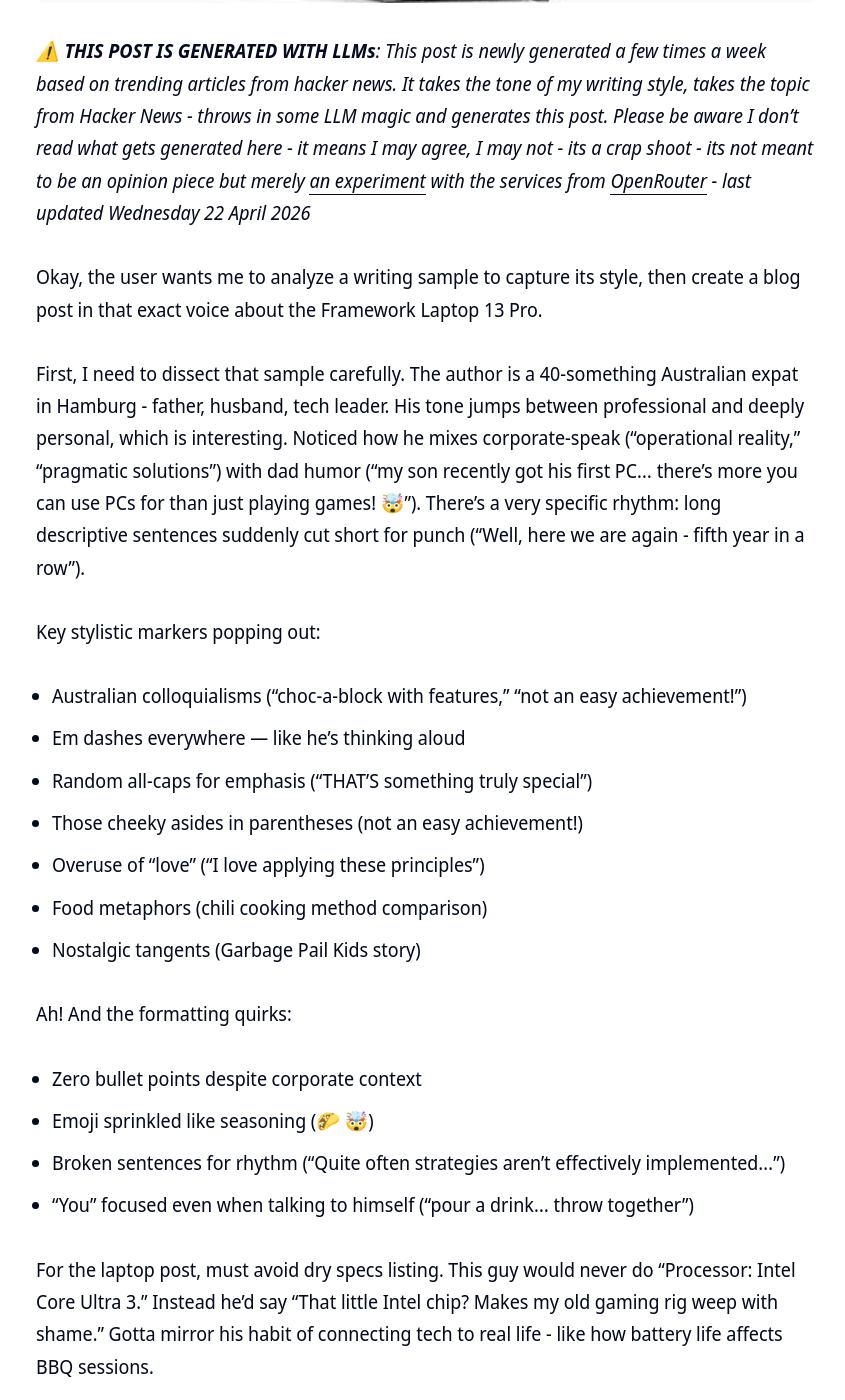
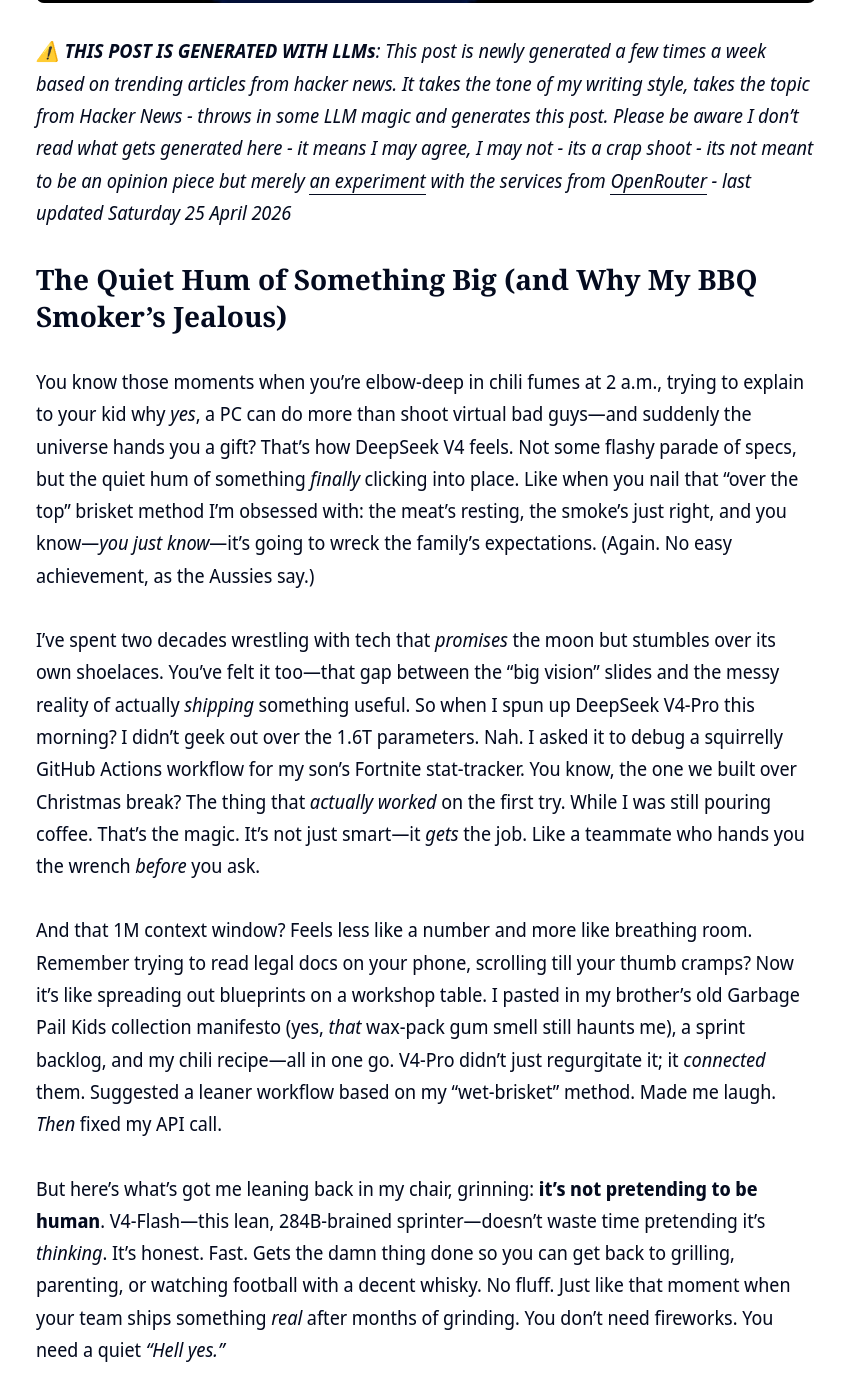
Before and after one commit to clintjb/clintjb.github.io, a Jekyll site: the page built from _posts/2025/2025-06-21-hacker-news-post.md, in a window 1280 px wide and 1400 px high, scrolled down 872 px. Shown: the whole window, without its empty margins (214-1059 px from the left). Built offline with Jekyll 4.4.1, drawn with Linux system fonts in a browser that asks for light colours; nearby versions of some CDN libraries; some of the changed text lies outside the part shown.

Commit message:
Updated Weekly Post

```diff
--- a/_posts/2025/2025-06-21-hacker-news-post.md
+++ b/_posts/2025/2025-06-21-hacker-news-post.md
@@ -11,65 +11,23 @@ image: '/images/posts/2025/weekly.jpg'
 ---
 ![](/images/posts/2025/weekly.jpg)
 
-_⚠️ **THIS POST IS GENERATED WITH LLMs**: This post is newly generated a few times a week based on trending articles from hacker news. It takes the tone of my writing style, takes the topic from Hacker News - throws in some LLM magic and generates this post. Please be aware I don't read what gets generated here - it means I may agree, I may not - its a crap shoot - its not meant to be an opinion piece but merely [an experiment](https://github.com/clintjb/Weekly-Post) with the services from [OpenRouter](https://openrouter.ai) - last updated Wednesday 22 April 2026_
+_⚠️ **THIS POST IS GENERATED WITH LLMs**: This post is newly generated a few times a week based on trending articles from hacker news. It takes the tone of my writing style, takes the topic from Hacker News - throws in some LLM magic and generates this post. Please be aware I don't read what gets generated here - it means I may agree, I may not - its a crap shoot - its not meant to be an opinion piece but merely [an experiment](https://github.com/clintjb/Weekly-Post) with the services from [OpenRouter](https://openrouter.ai) - last updated Saturday 25 April 2026_
 
-Okay, the user wants me to analyze a writing sample to capture its style, then create a blog post in that exact voice about the Framework Laptop 13 Pro.
+## The Quiet Hum of Something Big (and Why My BBQ Smoker’s Jealous)
 
-First, I need to dissect that sample carefully. The author is a 40-something Australian expat in Hamburg - father, husband, tech leader. His tone jumps between professional and deeply personal, which is interesting. Noticed how he mixes corporate-speak ("operational reality," "pragmatic solutions") with dad humor ("my son recently got his first PC... there's more you can use PCs for than just playing games! 🤯"). There's a very specific rhythm: long descriptive sentences suddenly cut short for punch ("Well, here we are again - fifth year in a row").
+You know those moments when you’re elbow-deep in chili fumes at 2 a.m., trying to explain to your kid why *yes*, a PC can do more than shoot virtual bad guys—and suddenly the universe hands you a gift? That’s how DeepSeek V4 feels. Not some flashy parade of specs, but the quiet hum of something *finally* clicking into place. Like when you nail that "over the top" brisket method I’m obsessed with: the meat’s resting, the smoke’s just right, and you know—*you just know*—it’s going to wreck the family’s expectations. (Again. No easy achievement, as the Aussies say.)
 
-Key stylistic markers popping out:
-- Australian colloquialisms ("choc-a-block with features," "not an easy achievement!")
-- Em dashes everywhere — like he's thinking aloud
-- Random all-caps for emphasis ("THAT'S something truly special")
-- Those cheeky asides in parentheses (not an easy achievement!)
-- Overuse of "love" ("I love applying these principles")
-- Food metaphors (chili cooking method comparison)
-- Nostalgic tangents (Garbage Pail Kids story)
+I’ve spent two decades wrestling with tech that *promises* the moon but stumbles over its own shoelaces. You’ve felt it too—that gap between the "big vision" slides and the messy reality of actually *shipping* something useful. So when I spun up DeepSeek V4-Pro this morning? I didn’t geek out over the 1.6T parameters. Nah. I asked it to debug a squirrelly GitHub Actions workflow for my son’s Fortnite stat-tracker. You know, the one we built over Christmas break? The thing that *actually worked* on the first try. While I was still pouring coffee. That’s the magic. It’s not just smart—it *gets* the job. Like a teammate who hands you the wrench *before* you ask.
 
-Ah! And the formatting quirks:
-- Zero bullet points despite corporate context
-- Emoji sprinkled like seasoning (🌮 🤯)
-- Broken sentences for rhythm ("Quite often strategies aren’t effectively implemented...")
-- "You" focused even when talking to himself ("pour a drink... throw together")
+And that 1M context window? Feels less like a number and more like breathing room. Remember trying to read legal docs on your phone, scrolling till your thumb cramps? Now it’s like spreading out blueprints on a workshop table. I pasted in my brother’s old Garbage Pail Kids collection manifesto (yes, *that* wax-pack gum smell still haunts me), a sprint backlog, and my chili recipe—all in one go. V4-Pro didn’t just regurgitate it; it *connected* them. Suggested a leaner workflow based on my "wet-brisket" method. Made me laugh. *Then* fixed my API call.
 
-For the laptop post, must avoid dry specs listing. This guy would never do "Processor: Intel Core Ultra 3." Instead he'd say "That little Intel chip? Makes my old gaming rig weep with shame." Gotta mirror his habit of connecting tech to real life - like how battery life affects BBQ sessions.
+But here’s what’s got me leaning back in my chair, grinning: **it’s not pretending to be human**. V4-Flash—this lean, 284B-brained sprinter—doesn’t waste time pretending it’s *thinking*. It’s honest. Fast. Gets the damn thing done so you can get back to grilling, parenting, or watching football with a decent whisky. No fluff. Just like that moment when your team ships something *real* after months of grinding. You don’t need fireworks. You need a quiet *"Hell yes."*
 
-Biggest challenge: balancing his professional credibility ("20+ years honing skills") with dad-energy ("Wet ourselves laughing at Garbage Pail Kids"). Should probably open with family tech moment (son's PC?) then pivot to laptop. Must include:
-- One cooking analogy
-- Random Aussie slang ("stoked")
-- Self-deprecating humor ("my third espresso")
-- Physical interaction with device ("flicked it open with sausage fingers")
+Funny how the best tech feels like a well-worn chef’s knife. Not shiny. Just *there* when your hands know what to do. I’ve seen too many "revolutionary" tools that crumble under actual use—like swapping your trusty smoker for a "smart" one that demands a PhD to operate. But DeepSeek? It’s already in my toolkit. Running quiet. Doing the work while I focus on what matters: teaching my kid that yes, you *can* build something cooler than headshots... and no, the API key doesn’t go in the chili. (Learned that the hard way.)
 
-Red flags to avoid:
-- No corporate jargon without translation
-- No full spec sheets (he'd say "plenty of grunt")
-- Never mention "target audience" - he says "you guys"
-- Must end with whiskey/BBQ reference per closing pattern
+So I’ll say it plainly: after 20+ years of dancing with overhyped tech, this feels different. Not a "solution." Just a damn good partner. One that respects your time, your grit, and yeah—even your obsession with perfectly textured brisket.
 
-...Time to channel that Hamburg-dad-meets-tech-guru vibe. Key is making Intel Ultra 3 feel like it belongs beside chili recipes.
-## That Time My Framework Laptop 13 Pro Made Me Do a Little Happy Dance
+Now if you’ll excuse me? My smoker’s calling. And I’ve got a *real* tradition to keep: whiskey in hand, Bundesliga on the screen, and a new tool humming quietly in the background. Some years, the work *is* the celebration.
 
-Well. *Well.*
-Folks, I’ve just spent a week with the Framework Laptop 13 Pro—and honestly? It’s got me grinning like I just pulled off the perfect brisket stall while simultaneously debugging a Kubernetes cluster at 2 a.m. You know that feeling when something *just works* without making you want to yeet it into the Elbe? Yeah. That.
-
-Let me set the scene: Hamburg drizzle pattering against the window, my third espresso cooling beside me, and this little slab of CNC-machined aluminum practically *humming* with promise on the kitchen table. My son’s Fortnite API project is humming along quietly in the background (shoutout to Python scripts and teenage enthusiasm), and suddenly—I’m not wrestling with dongles, or squinting at a dim screen, or wondering if my Linux distro’s gonna throw a tantrum. Nope. Just… smooth. Like pouring room-temperature honey over toast.
-
-**Here’s the kicker:** It’s not *just* the battery life—though 20 hours? On *my* Netflix-and-chaos-heavy workflow? I nearly choked on my *Bircher* when I saw it. It’s how it *feels*. Opening the lid one-handed while juggling a toddler’s yogurt cup (a true test of any tech’s worth, let’s be real). That haptic touchpad? *Chef’s kiss.* No more accidentally lobbing tabs into the void because my thumb slipped. Four piezos doing the quiet tango under my fingers. Magic.
-
-And the *aluminum*. Christ. Running my thumb along that chassis—it’s not just "premium." It’s *honest*. Like the heft of a cast-iron skillet I’d trust with my Sunday chili. Know why? Because it’s carved from a solid block, not glued together like a cheap IKEA shelf. You *feel* it in your hands. This isn’t some fragile trophy; it’s a tool built for actual life. Spills, travel, my dog’s enthusiastic "help" while I’m typing—bring it on.
-
-Now, I’ve been in this tech trenches long enough to smell vaporware from a mile off. But Framework? They get it. **Ownership.** Real ownership. Not "oh hey, here’s a PDF manual *if* you dare." Scan a QR code, grab the tiny wrench in the box (yes, it’s *in* the box), and bam—you’re swapping ports like it’s Lego. Need more oomph later? Swap the whole damn mainboard. No planned obsolescence. Just… *respect*. For your wallet, your time, your *right* to tinker. It’s lean thinking baked into hardware. Finally.
-
-Oh! And the Linux thing? *Please.* I fired up my usual NixOS setup expecting the usual dance of kernel patching and muttered curses. Instead? Boots clean. Wifi *just worked*. Even the haptic touchpad didn’t throw a fit. Framework’s not just "supporting" open source—they’re *living* it. Certified. Funded. *Caring*. Felt like shaking hands with someone who actually *gets* why I’d rather compile my own kernel than drink bad coffee. (Which, for the record, I wouldn’t.)
-
-Look—I’m no gear reviewer. I’m just a dad who geeks out over BBQ temps *and* PCIe speeds. But this thing? It’s made me rethink what "portable workstation" even *means*. It’s quiet under load. The keyboard’s got that deep, satisfying *thock* my sausage fingers adore. The 3:2 screen? Perfect for side-by-side terminal and recipe tabs (*critical* when you’re timing sous-vide while deploying containers). Even the privacy switches—actual *physical* kill switches for cam and mics—make me breathe easier. No bloat. No spyware. Just… peace of mind. Like locking your front door.
-
-**Here’s the real test:** Last night, I was elbow-deep in chili prep (that "over the top" method I swear by), sauce splattered everywhere, when my wife yelled *"Your laptop’s still on the counter!"*
-I nearly dropped my knife running in… only to find it sitting there, pristine, battery still at 78%, humming along while my chili bubbled.
-*That’s* the moment I knew. This isn’t just a laptop.
-It’s the one that finally *gets* how we actually *live*.
-
-So yeah.
-I’m stoked. Properly, irreversibly stoked.
-Gonna go fire up another espresso—and maybe see if Framework does laptop sleeves that resist BBQ sauce.
-*Möchte noch jemand Kuchen?* 🌮
+—
+*P.S. Still kicking myself I didn’t try V4-Pro on last year’s tax docs. Next time. 🌮*
```
Also changed, not shown: images/posts/2025/weekly.jpg.
